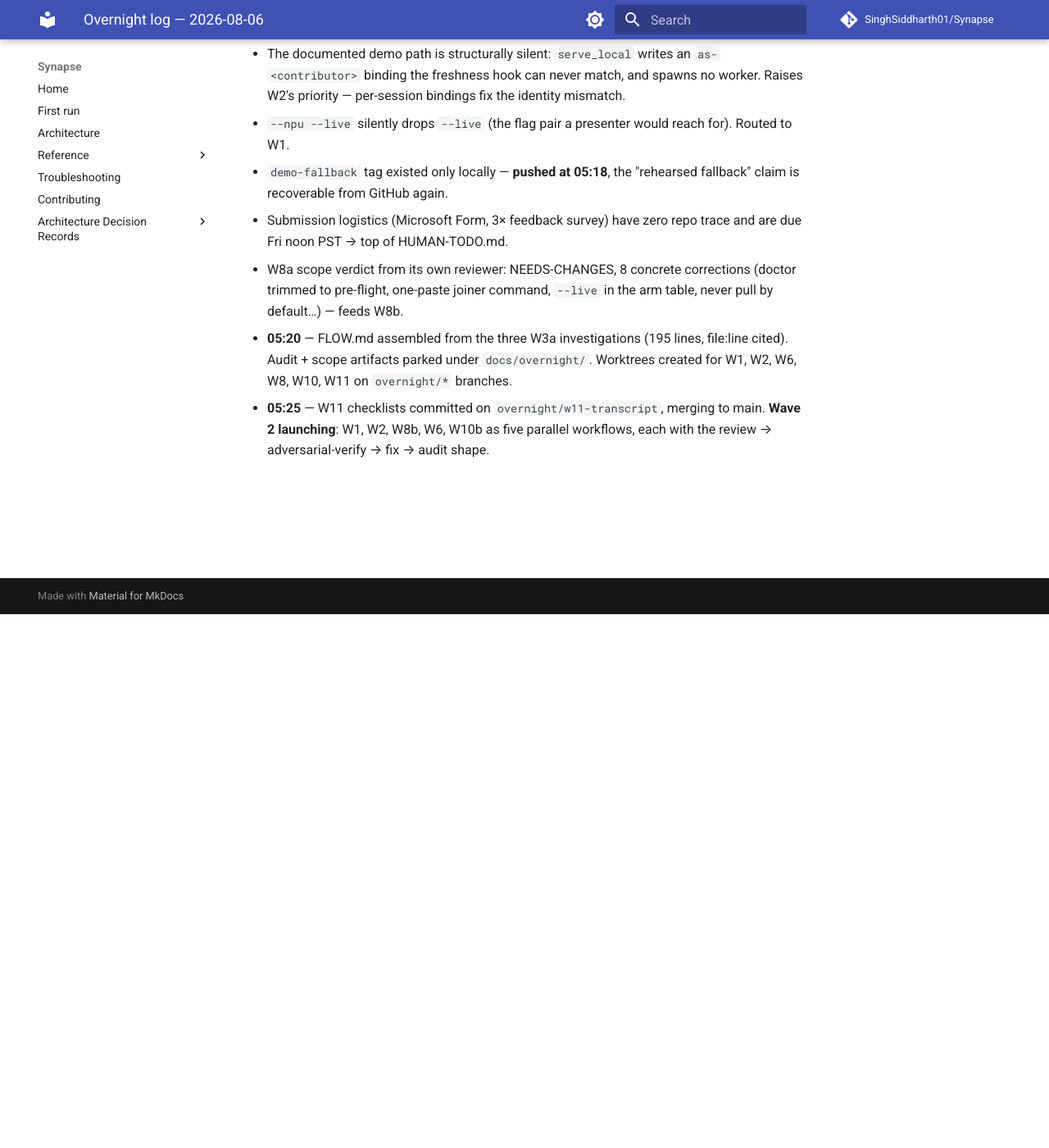
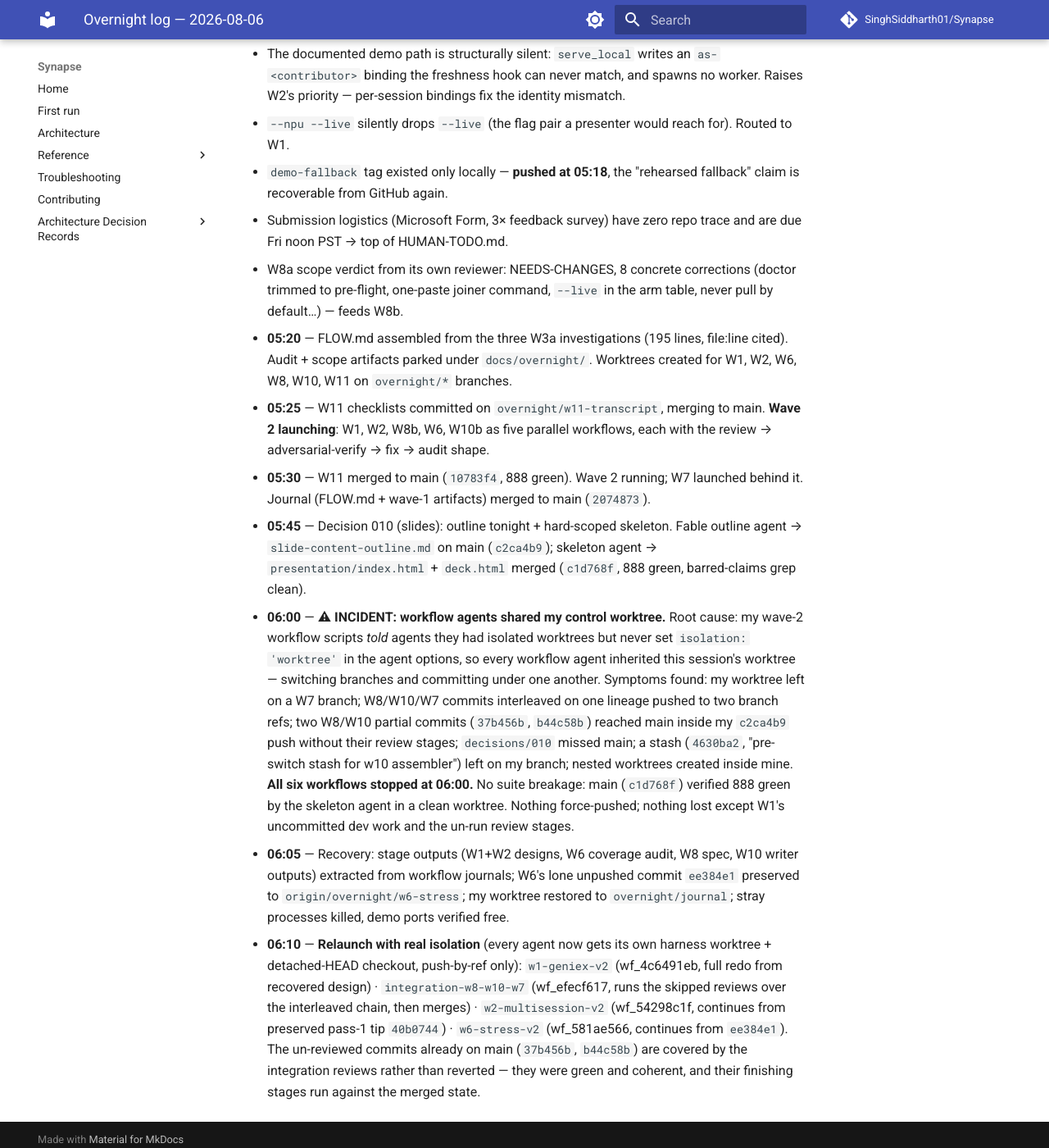
Before and after one commit to SinghSiddharth01/Synapse, an MkDocs documentation site: the page built from docs/overnight/LOG.md, in a window 1280 px wide and 1400 px high, scrolled down 651 px. Shown: the whole window at 82% size. Built offline with MkDocs 1.6.1 and Material for MkDocs 9.7.7, drawn with Linux system fonts in a browser that asks for light colours; comment, search, counter and statistics services are not loaded.

Commit message:
docs(overnight): log the isolation incident and the recovery
Co-Authored-By: Claude Fable 5 <noreply@anthropic.com>
Claude-Session: https://claude.ai/code/session_01BSTWUPoPPoF5iAukjfhiWD

```diff
--- a/docs/overnight/LOG.md
+++ b/docs/overnight/LOG.md
@@ -39,3 +39,38 @@ Newest at the bottom.
 - **05:25** — W11 checklists committed on `overnight/w11-transcript`, merging
   to main. **Wave 2 launching**: W1, W2, W8b, W6, W10b as five parallel
   workflows, each with the review → adversarial-verify → fix → audit shape.
+- **05:30** — W11 merged to main (`10783f4`, 888 green). Wave 2 running; W7
+  launched behind it. Journal (FLOW.md + wave-1 artifacts) merged to main
+  (`2074873`).
+- **05:45** — Decision 010 (slides): outline tonight + hard-scoped skeleton.
+  Fable outline agent → `slide-content-outline.md` on main (`c2ca4b9`);
+  skeleton agent → `presentation/index.html` + `deck.html` merged (`c1d768f`,
+  888 green, barred-claims grep clean).
+- **06:00** — ⚠ **INCIDENT: workflow agents shared my control worktree.**
+  Root cause: my wave-2 workflow scripts *told* agents they had isolated
+  worktrees but never set `isolation: 'worktree'` in the agent options, so
+  every workflow agent inherited this session's worktree — switching branches
+  and committing under one another. Symptoms found: my worktree left on a W7
+  branch; W8/W10/W7 commits interleaved on one lineage pushed to two branch
+  refs; two W8/W10 partial commits (`37b456b`, `b44c58b`) reached main inside
+  my `c2ca4b9` push without their review stages; `decisions/010` missed main;
+  a stash (`4630ba2`, "pre-switch stash for w10 assembler") left on my branch;
+  nested worktrees created inside mine. **All six workflows stopped at 06:00.**
+  No suite breakage: main (`c1d768f`) verified 888 green by the skeleton agent
+  in a clean worktree. Nothing force-pushed; nothing lost except W1's
+  uncommitted dev work and the un-run review stages.
+- **06:05** — Recovery: stage outputs (W1+W2 designs, W6 coverage audit, W8
+  spec, W10 writer outputs) extracted from workflow journals; W6's lone
+  unpushed commit `ee384e1` preserved to `origin/overnight/w6-stress`; my
+  worktree restored to `overnight/journal`; stray processes killed, demo
+  ports verified free.
+- **06:10** — **Relaunch with real isolation** (every agent now gets its own
+  harness worktree + detached-HEAD checkout, push-by-ref only):
+  `w1-geniex-v2` (wf_4c6491eb, full redo from recovered design) ·
+  `integration-w8-w10-w7` (wf_efecf617, runs the skipped reviews over the
+  interleaved chain, then merges) · `w2-multisession-v2` (wf_54298c1f,
+  continues from preserved pass-1 tip `40b0744`) · `w6-stress-v2`
+  (wf_581ae566, continues from `ee384e1`). The un-reviewed commits already on
+  main (`37b456b`, `b44c58b`) are covered by the integration reviews rather
+  than reverted — they were green and coherent, and their finishing stages run
+  against the merged state.
```
